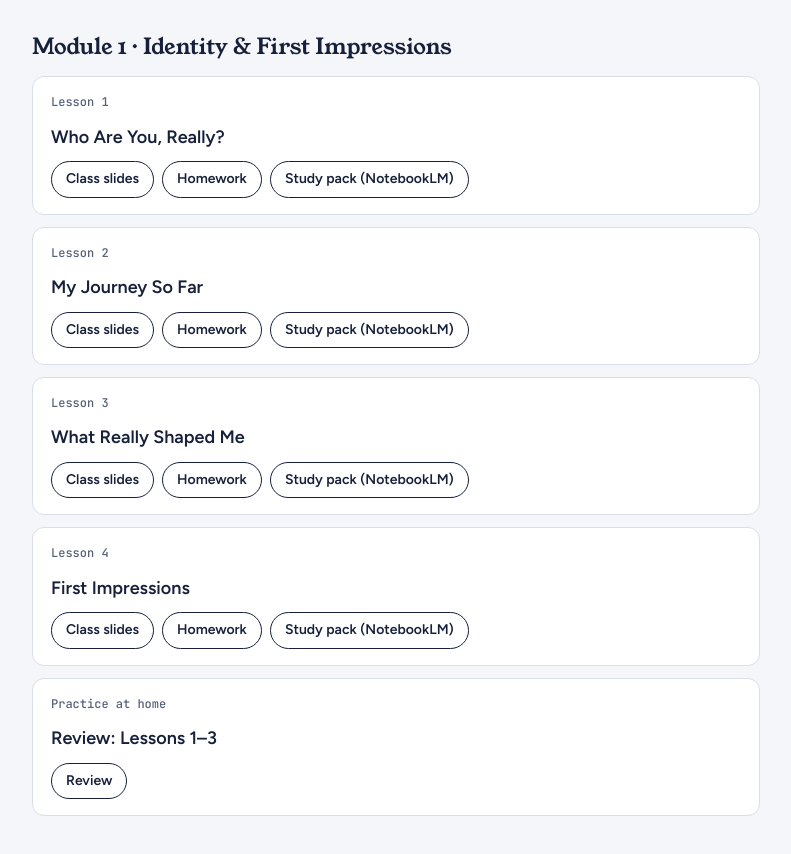
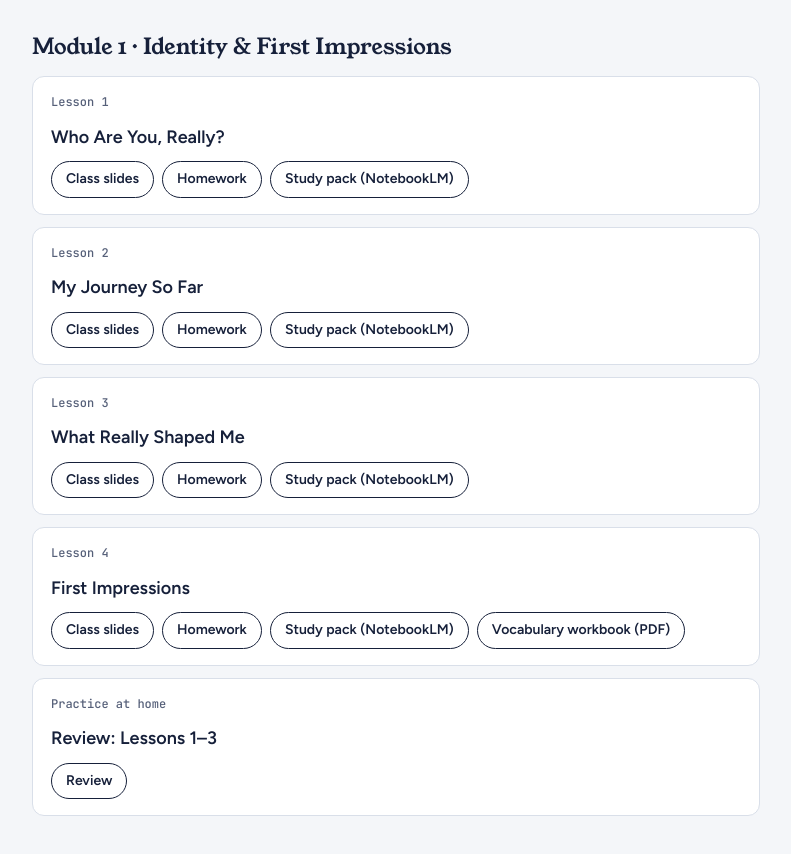
Before and after one commit to SilvaAllan/academic-english, a plain HTML site: page index.html in a window 1280 px wide. Shown: the part 220-1074 px from the top of the page, without its empty margins (244-1035 px from the left). Drawn offline with Linux system fonts and the light colour scheme.

Commit message:
Lesson 4: add vocabulary workbook (PDF)
Co-Authored-By: Claude Opus 5.5 <noreply@anthropic.com>
Claude-Session: https://claude.ai/code/session_01JdakR62sV6HwUmHkLJyAkS

```diff
--- a/index.html
+++ b/index.html
@@ -65,6 +65,7 @@ h2{font-family:var(--display);font-weight:400;font-size:22px;margin:32px 0 12px}
       <a href="module-1/lesson-4/">Class slides</a>
       <a href="module-1/lesson-4/homework.html">Homework</a>
       <a href="module-1/lesson-4/study-pack.md">Study pack (NotebookLM)</a>
+      <a href="module-1/lesson-4/vocabulary-workbook.pdf">Vocabulary workbook (PDF)</a>
     </div>
   </div>
   <div class="lesson" style="margin-top:12px">
```
Also changed, not shown: 1 other file.
